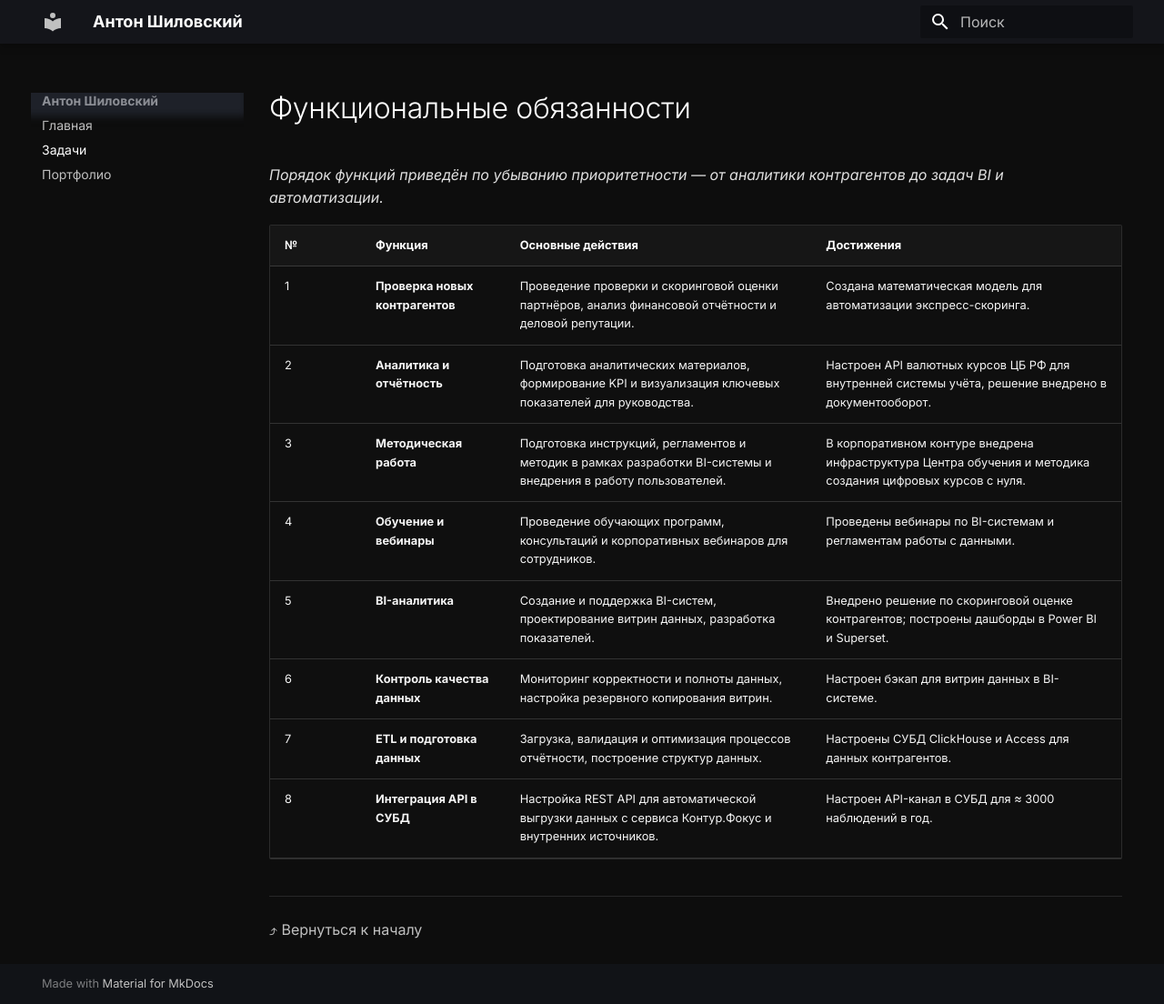
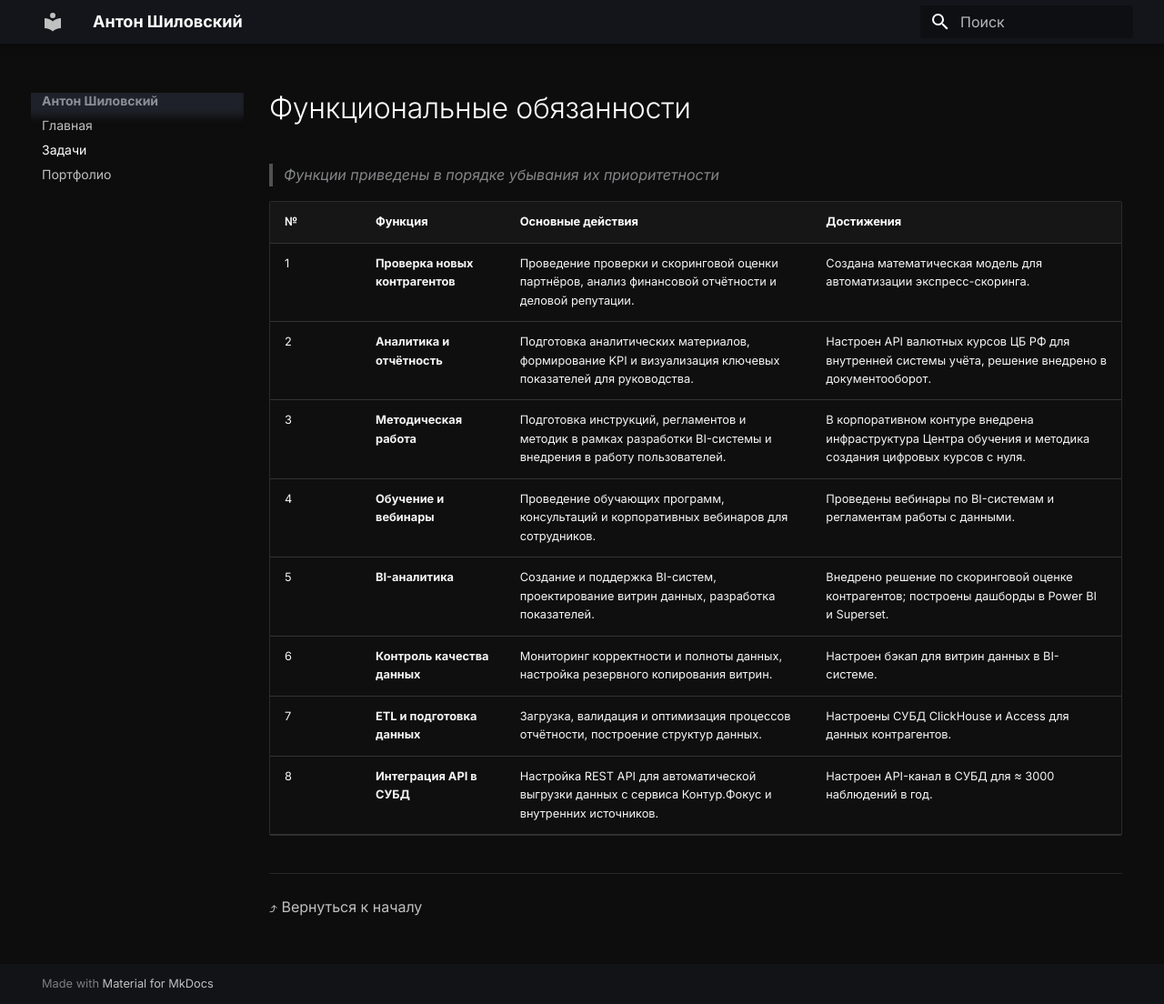
Before and after one commit to antonshilovsky/wiki, an MkDocs documentation site: the page built from docs/tasks.md, in a window 1280 px wide and 1104 px high. Shown: the whole window at 91% size. Built offline with MkDocs 1.6.1 and Material for MkDocs 9.7.7, drawn with Linux system fonts in a browser that asks for light colours.

```diff
--- a/docs/tasks.md
+++ b/docs/tasks.md
@@ -1,6 +1,6 @@
 # Функциональные обязанности {#задачи}
 
-*Порядок функций приведён по убыванию приоритетности — от аналитики контрагентов до задач BI и автоматизации.*
+  > *Функции приведены в порядке убывания их приоритетности*
 
 | № | Функция | Основные действия | Достижения |
 |---|----------|------------------|-------------|
```
